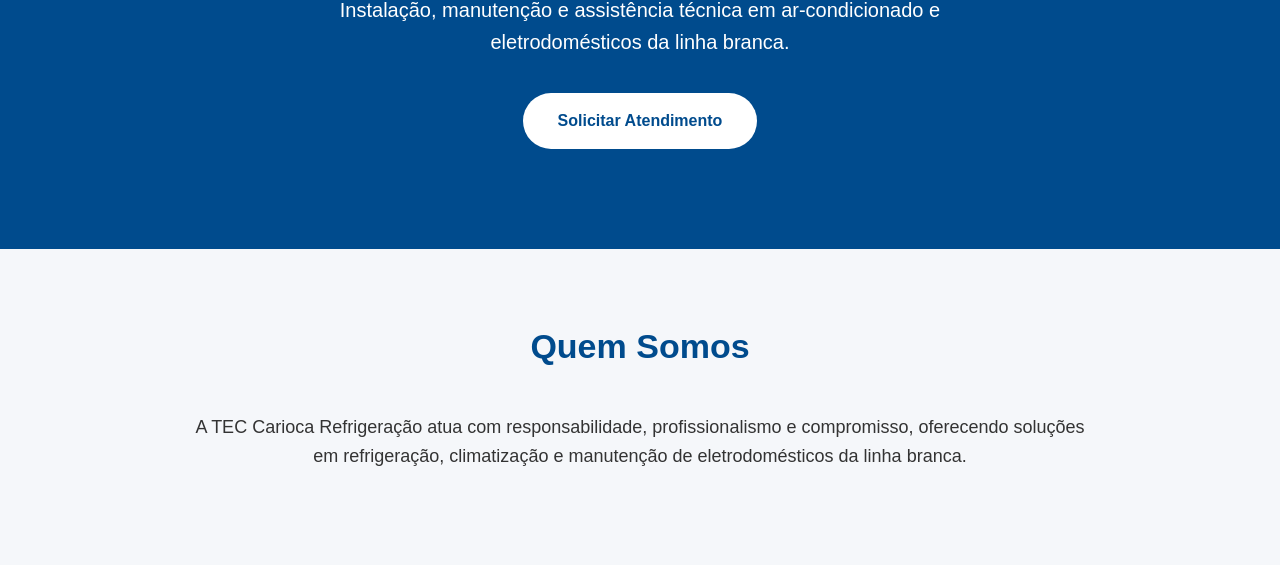
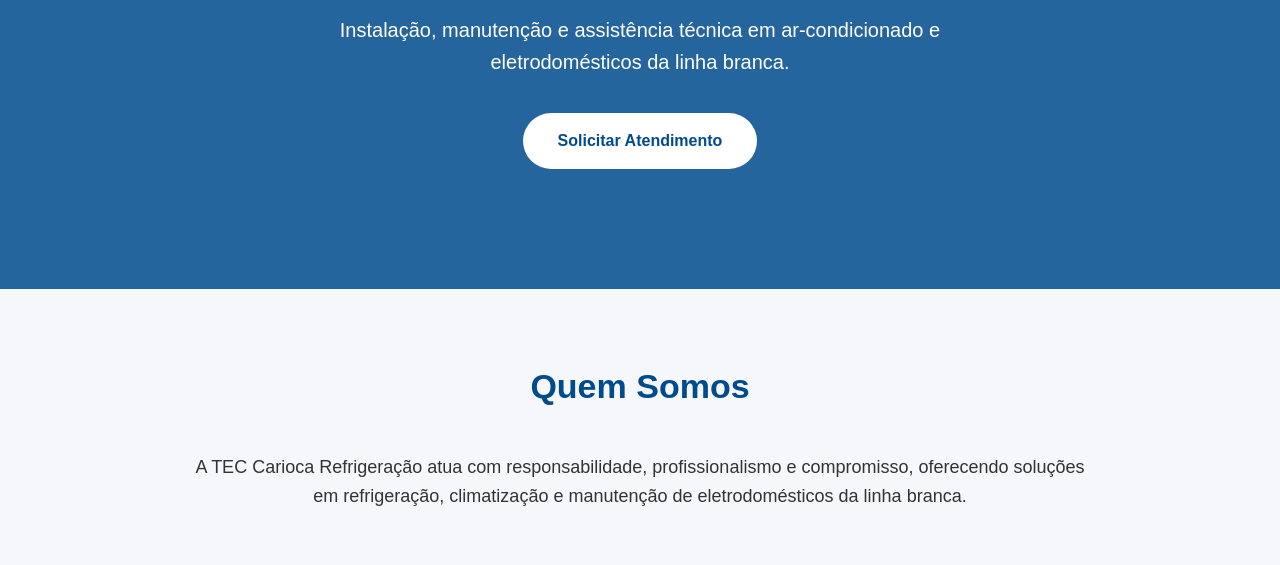
Before and after one commit to ricardinhoref/tec-carioca-refrigeracao, a plain HTML site: page index.html in a window 1280 px wide. Shown: the part 535-1100 px from the top of the page. Drawn offline with Linux system fonts and the light colour scheme.

Commit message:
Update banner styles with gradient background and padding

```diff
--- a/style.css
+++ b/style.css
@@ -46,10 +46,10 @@
 }
 
 .banner{
-    background:#004b8d;
+    background:linear-gradient(rgba(0,75,141,0.85), rgba(0,75,141,0.85));
     color:white;
     text-align:center;
-    padding:100px 20px;
+    padding:120px 20px;
 }
 
 .banner h2{
```
